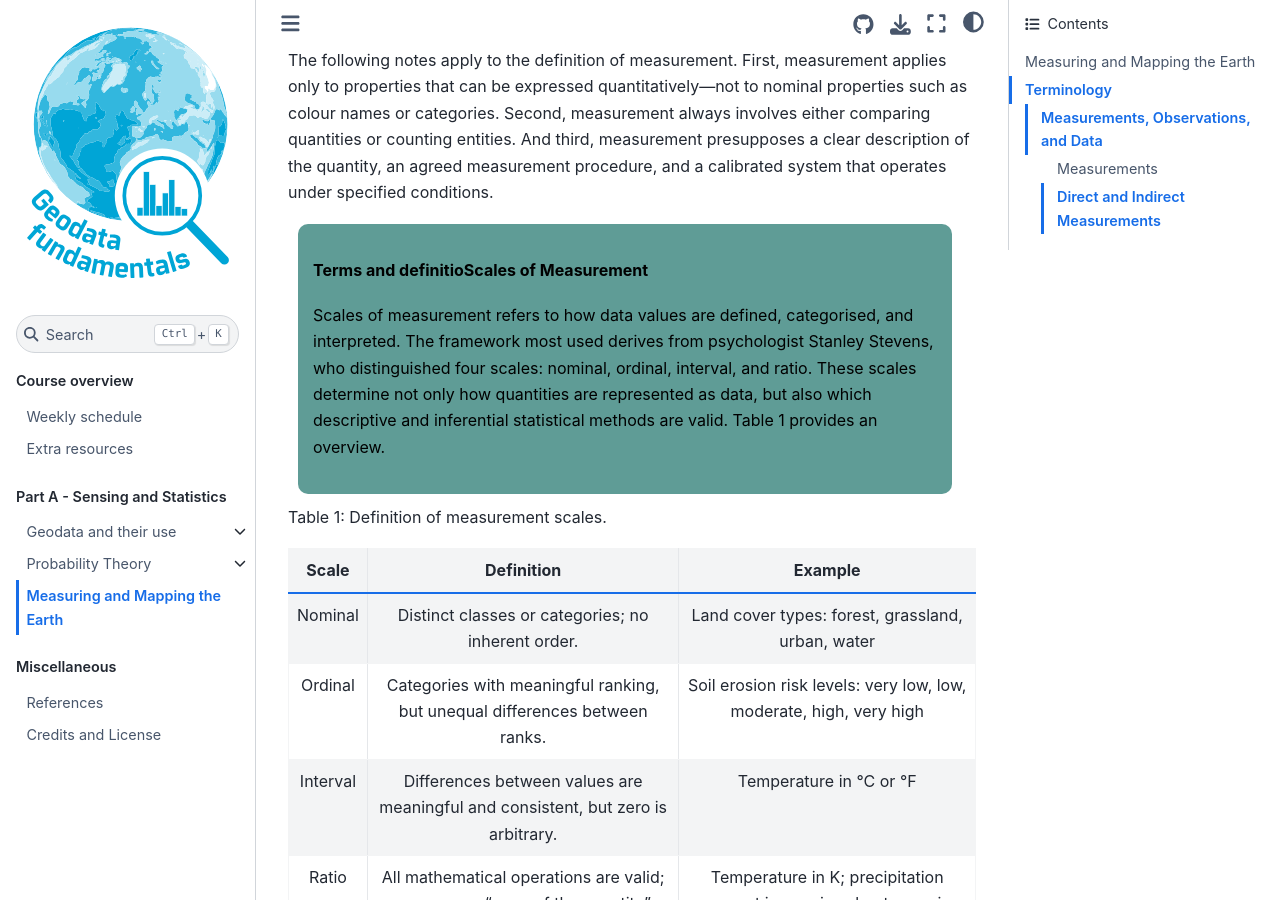
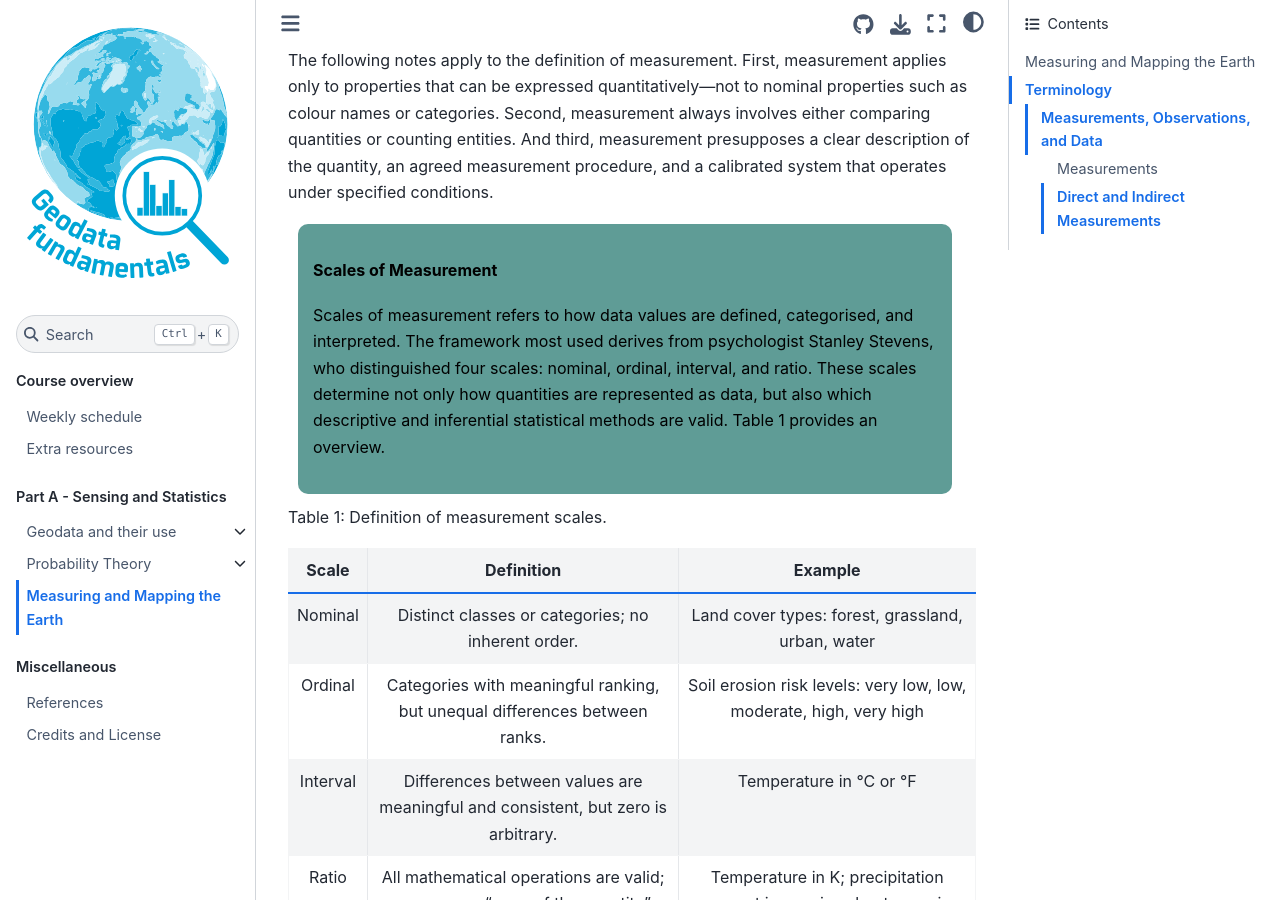
Before and after one commit to BScECT/geofun, a Jupyter Book: the page built from book/3_mapping/Measuring_and_Mapping_the_Earth.md, in a window 1280 px wide and 900 px high, scrolled down 2047 px. Built offline with Jupyter Book 1.0.4 settings and Sphinx 7.4.7 and the Sphinx Book theme 1.1.4, drawn with Linux system fonts in a browser that asks for light colours; comment, search, counter and statistics services are not loaded.

```diff
--- a/book/3_mapping/Measuring_and_Mapping_the_Earth.md
+++ b/book/3_mapping/Measuring_and_Mapping_the_Earth.md
@@ -39,12 +39,11 @@
 <div style="background-color:#5f9c96; color: black; width:95%; vertical-align: middle; padding:15px; margin: 10px; border-radius: 10px">
 <p>
 
-$\textbf{Terms and definitioScales of Measurement}$
+$\textbf{Scales of Measurement}$
 
 Scales of measurement refers to how data values are defined, categorised, and interpreted. The framework most used derives from psychologist Stanley Stevens, who distinguished four scales: nominal, ordinal, interval, and ratio. These scales determine not only how quantities are represented as data, but also which descriptive and inferential statistical methods are valid. Table 1 provides an overview.
 </p>
 </div>
-
 
 Table 1: Definition of measurement scales.
 | Scale | Definition | Example |
@@ -91,6 +90,7 @@
 Y = f(X1, X2, . . . , XN),
 
 where Y is the measurand and Xi refers to the input quantities needed to obtain the result. These may include measured values, corrections, or influence quantities. Each has its own uncertainty, which propagates into the uncertainty of Y. The function f may rest on established physical laws or be determined experimentally, but in either case all significant sources of variation must be incorporated for the result to be meaningful.
+
 <!--
 <div style="background-color:#5f9c96; color: black; width:95%; vertical-align: middle; padding:15px; margin: 10px; border-radius: 10px">
 <p>
```
